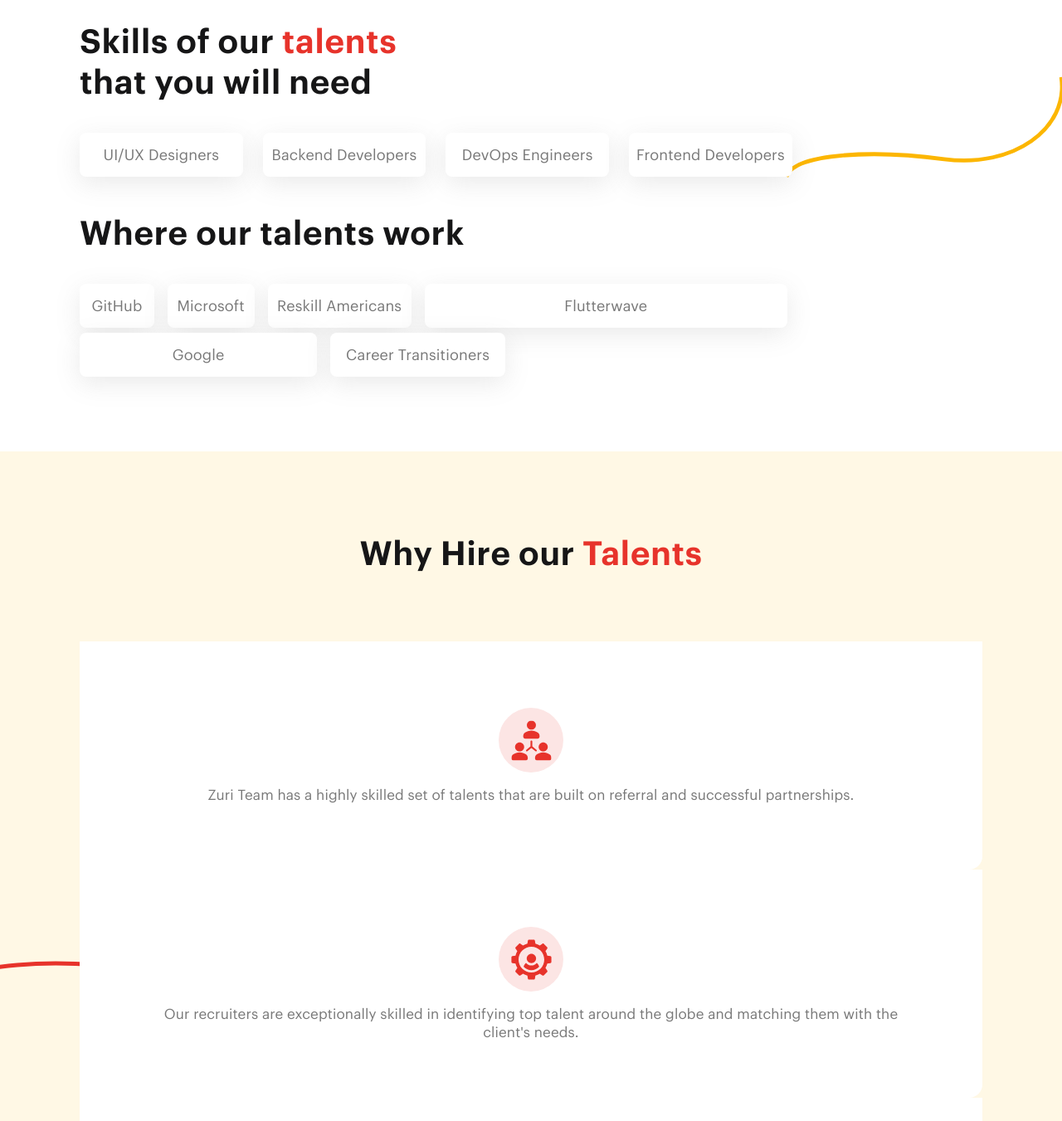
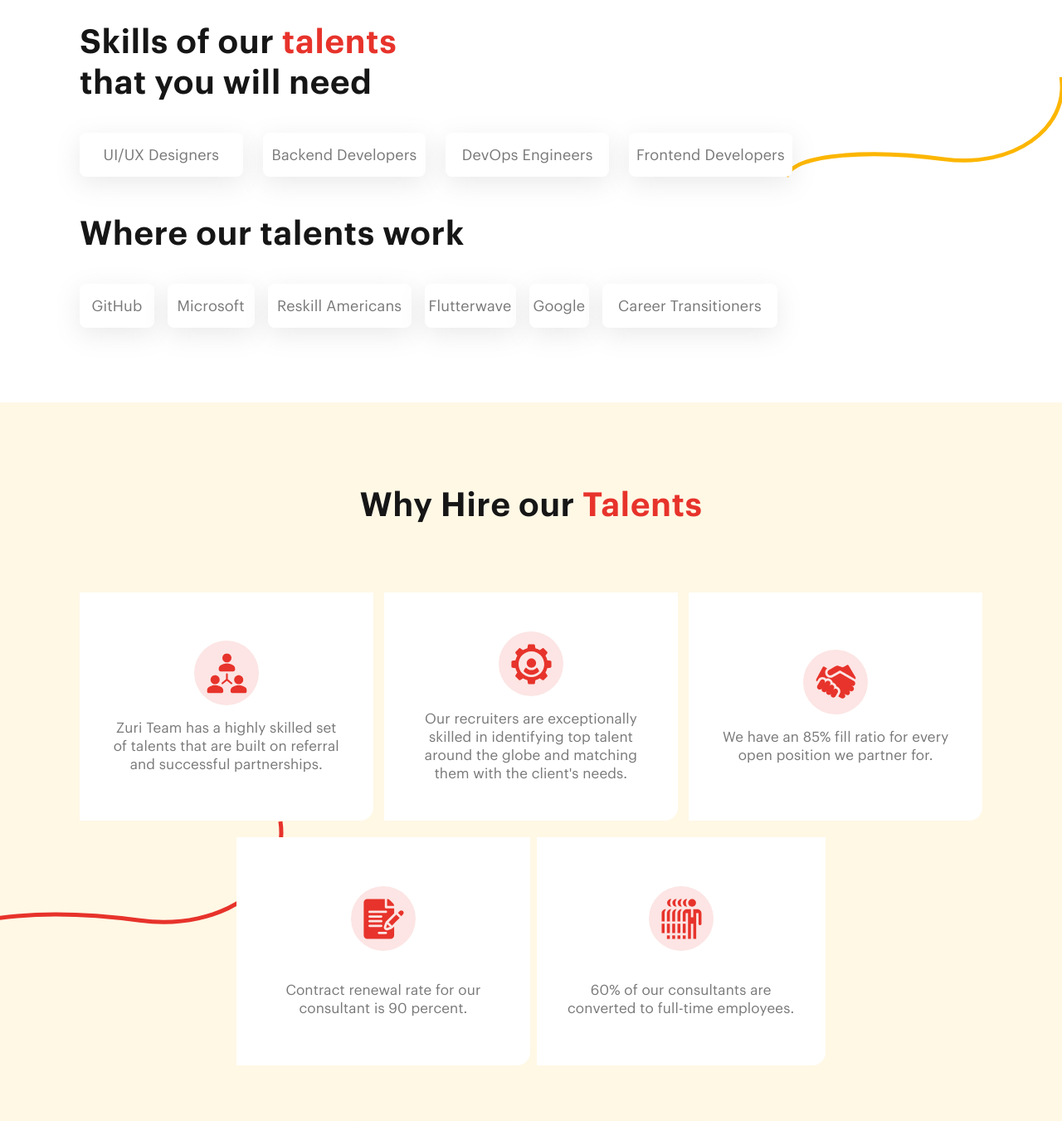
Before and after one commit to TONYCHIDI/Zuri_website, a plain HTML site: page experience.html in a window 1280 px wide. Shown: the part 1415-2766 px from the top of the page at 83% size. Drawn offline with Linux system fonts and the light colour scheme; files whose address does not match are found by name.

Commit message:
styling of experience page

```diff
--- a/css/font.css
+++ b/css/font.css
@@ -249,6 +249,24 @@ html {
 .root1 .css-0 {
     display: flex;
     flex-direction: column;
+    justify-content: flex-start;
+    align-items: flex-start;
+}
+
+.talent-div {
+    display: flex;
+    flex-flow: row wrap;
+    justify-content: space-between;
+}
+
+.css-isbt42 .flutter-div .css-pq6ysa {
+    display: flex;
+    max-width: fit-content;
+}
+
+.css-isbt42 .flutter-div .css-1x2k38 {
+    display: flex;
+    max-width: fit-content;
 }
 
 .css-1d3bbye {
@@ -298,6 +316,77 @@ html {
     font-size: 1rem;
     line-height: 1.5;
     letter-spacing: 0.00938em;
+}
+
+.css-pjvi1b {
+    box-sizing: border-box;
+    margin: 0px;
+    flex-direction: row !important;
+    flex-basis: 32.5%;
+    -webkit-box-flex: 0;
+    flex-grow: 0;
+    max-width: 33%;
+}
+
+@media (max-width: 1200px) {
+    .css-pjvi1b {
+        flex-basis: 50%;
+        -webkit-box-flex: 0;
+        flex-grow: 0;
+        max-width: 50%;
+    }
+}
+
+@media (max-width: 900px) {
+    .css-pjvi1b {
+        flex-basis: 100%;
+        -webkit-box-flex: 0;
+        flex-grow: 0;
+        max-width: 100%;
+    }
+}
+
+.css-1px0r2z {
+    box-sizing: border-box;
+    margin: 0px;
+    flex-direction: row !important;
+    flex-basis: 32%;
+    -webkit-box-flex: 0;
+    flex-grow: 0;
+    max-width: 32%;
+}
+
+@media (max-width: 1200px) {
+    .css-1px0r2z {
+        flex-basis: 33%;
+        -webkit-box-flex: 0;
+        flex-grow: 0;
+        max-width: 33%;
+    }
+}
+
+@media (max-width: 900px) {
+    .css-1px0r2z {
+        flex-basis: 100%;
+        -webkit-box-flex: 0;
+        flex-grow: 0;
+        max-width: 100%;
+    }
+}
+
+.css-1mz3l3t {
+    box-sizing: border-box;
+    margin: 0px;
+    flex-direction: row !important;
+}
+
+@media (min-width: 1200px) {
+    .css-1mz3l3t {
+        flex-basis: 16.6667%;
+        -webkit-box-flex: 0;
+        flex-grow: 0;
+        max-width: 16.6667%;
+    }
 }
 
 .section-head {
@@ -740,6 +829,12 @@ html {
         flex-grow: 0;
         max-width: 100%;
     }
+}
+
+.flutter-div {
+    display: flex;
+    flex-direction: row !important;
+    flex-wrap: wrap !important;
 }
 
 .css-rpybyc {
--- a/experience.html
+++ b/experience.html
@@ -170,7 +170,7 @@
                         <div
                             class="MuiGrid-root MuiGrid-item MuiGrid-grid-xs-12 MuiGrid-grid-sm-12 MuiGrid-grid-md-12 MuiGrid-grid-lg-10 css-p6stuq">
                             <div class="MuiGrid-root MuiGrid-container css-1d3bbye"></div>
-                            <div class="MuiGrid-root MuiGrid-container MuiGrid-spacing-xs-2 css-isbt42">
+                            <div class="MuiGrid-root MuiGrid-container MuiGrid-spacing-xs-2 css-isbt42 flutter-div">
                                 <div
                                     class="MuiGrid-root MuiGrid-item MuiGrid-grid-xs-6 MuiGrid-grid-sm-4 MuiGrid-grid-md-1.4 css-vhrnoc">
                                     <p class="MuiTypography-root MuiTypography-body1 talents css-9l3uo3">GitHub</p>
@@ -181,8 +181,7 @@
                                 </div>
                                 <div
                                     class="MuiGrid-root MuiGrid-item MuiGrid-grid-xs-6 MuiGrid-grid-sm-4 MuiGrid-grid-md-2.5 css-ew9l28">
-                                    <p class="MuiTypography-root MuiTypography-body1 talents css-9l3uo3">Reskill
-                                        Americans</p>
+                                    <p class="MuiTypography-root MuiTypography-body1 talents css-9l3uo3">Reskill Americans</p>
                                 </div>
                                 <div
                                     class="MuiGrid-root MuiGrid-item MuiGrid-grid-xs-6 MuiGrid-grid-sm-4 MuiGrid-grid-md-2 css-pq6ysa">
@@ -207,7 +206,7 @@
                     <p class="MuiTypography-root MuiTypography-body1 section-head section2-box hire css-9l3uo3"
                         style="padding-top: 100px;">Why Hire our <span style="color: rgb(231, 51, 43);">Talents</span>
                     </p>
-                    <div class="MuiGrid-root MuiGrid-container MuiGrid-spacing-xs-2 css-isbt42"
+                    <div class="MuiGrid-root MuiGrid-container MuiGrid-spacing-xs-2 css-isbt42 talent-div"
                         style="padding-top: 80px;">
                         <div
                             class="MuiGrid-root MuiGrid-item MuiGrid-grid-xs-12 MuiGrid-grid-sm-6 MuiGrid-grid-md-6 MuiGrid-grid-lg-4 css-pjvi1b">
@@ -266,10 +265,10 @@
                     </div>
                     <div class="button-box" style="margin-top: 70px; justify-content: center; display: flex;"><button
                             class="MuiButton-root MuiButton-contained MuiButton-containedPrimary MuiButton-sizeMedium MuiButton-containedSizeMedium MuiButtonBase-root button1 css-1hw9j7s"
-                            tabindex="0" type="button">Hire talents<span
+                            type="button">Hire talents<span
                                 class="MuiTouchRipple-root css-w0pj6f"></span></button><button
                             class="MuiButton-root MuiButton-contained MuiButton-containedPrimary MuiButton-sizeMedium MuiButton-containedSizeMedium MuiButtonBase-root button2 css-1hw9j7s"
-                            tabindex="0" type="button">Join talent pool<span
+                            type="button">Join talent pool<span
                                 class="MuiTouchRipple-root css-w0pj6f"></span></button></div>
                 </div>
                 <div></div>
```
Also changed, not shown: assets/facebook1.svg (added), assets/hand1.svg (added), assets/linkd1.svg (added), assets/logo1.svg (added), assets/youtube1.svg (added), index.html (line endings or trailing spaces).
